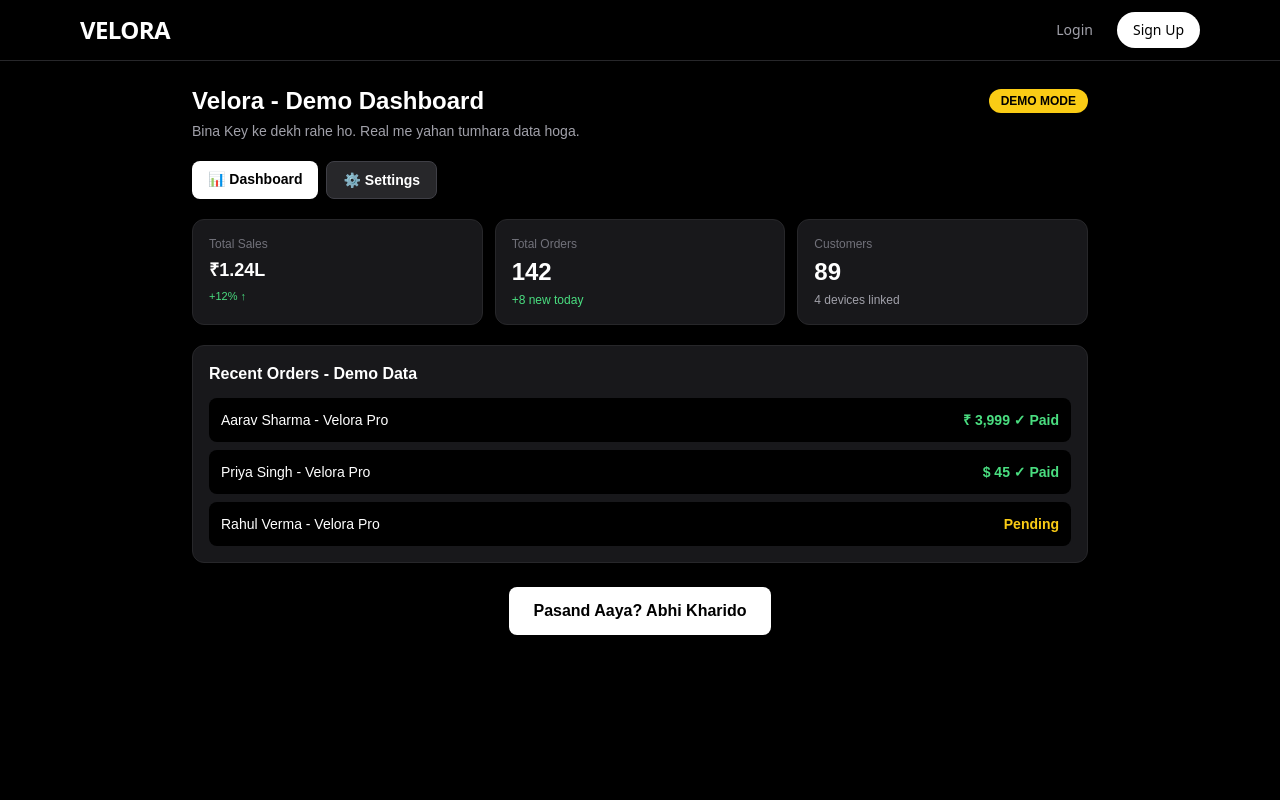
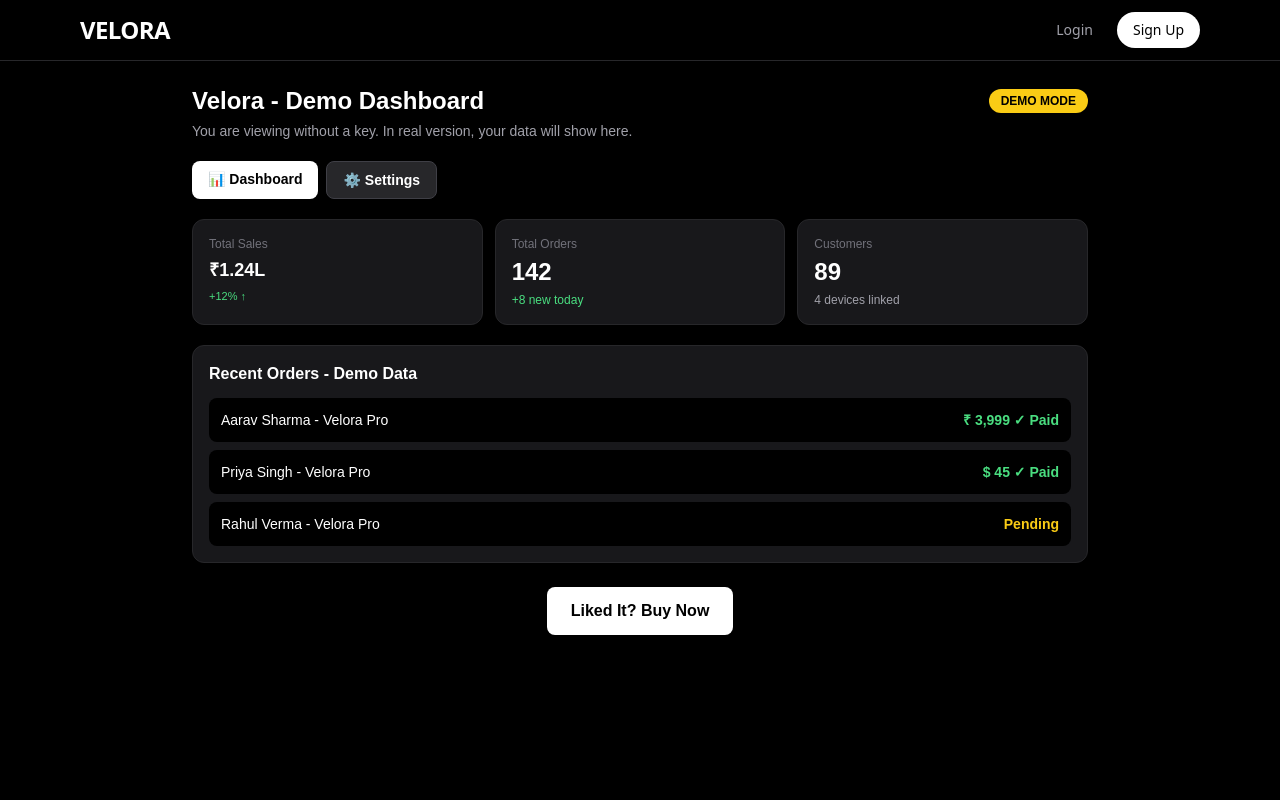
Before and after one commit to Ravs10/saas-starter-kit, a Next.js app: page /demo in a window 1280 px wide. Shown: the top 800 px of the page. Built offline with nearby package versions, Linux system fonts and the light colour scheme.

Commit message:
Update demo text and button labels for clarity

```diff
--- a/app/demo/page.tsx
+++ b/app/demo/page.tsx
@@ -7,9 +7,9 @@ export default function DemoDashboard() {
           <h1 className="text-2xl font-bold">Velora - Demo Dashboard</h1>
           <span className="bg-yellow-400 text-black text-xs font-bold px-3 py-1 rounded-full">DEMO MODE</span>
         </div>
-        <p className="text-zinc-400 text-sm mt-1">Bina Key ke dekh rahe ho. Real me yahan tumhara data hoga.</p>
+        <p className="text-zinc-400 text-sm mt-1">You are viewing without a key. In real version, your data will show here.</p>
 
-        {/* Top Buttons - Dashboard / Settings - LINK FIXED */}
+        {/* Top Buttons */}
         <div className="flex gap-2 mt-5">
           <a href="/demo" className="bg-white text-black px-4 py-2 rounded-lg font-bold text-sm">📊 Dashboard</a>
           <a href="/demo/settings" className="bg-zinc-800 border border-zinc-700 px-4 py-2 rounded-lg font-bold text-sm">⚙️ Settings</a>
@@ -45,7 +45,7 @@ export default function DemoDashboard() {
         </div>
 
         <div className="mt-6 text-center pb-24">
-          <a href="/pricing" className="bg-white text-black font-bold px-6 py-3 rounded-lg inline-block">Pasand Aaya? Abhi Kharido</a>
+          <a href="/pricing" className="bg-white text-black font-bold px-6 py-3 rounded-lg inline-block">Liked It? Buy Now</a>
         </div>
       </div>
     </div>
```
